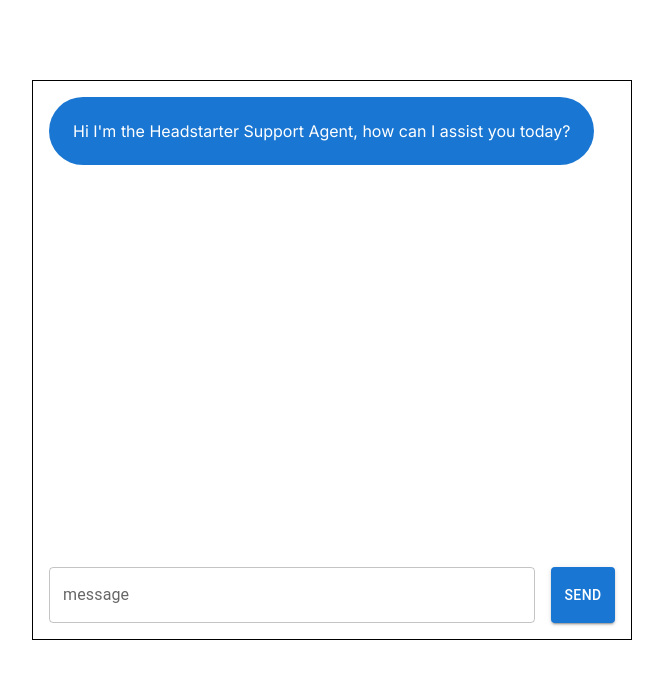
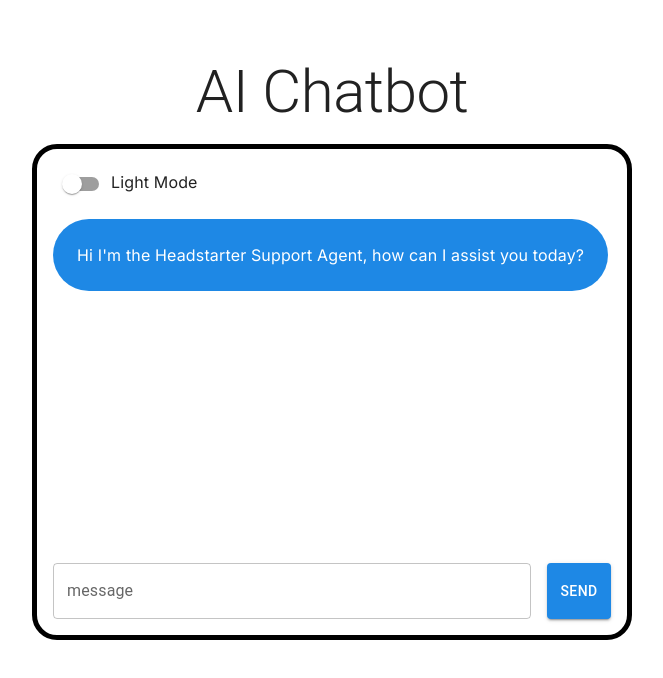
Before and after one commit to mdsptwry/AIChatbot, a Next.js app: page / in a window 1280 px wide. Shown: the top 678 px of the page, without its empty margins (308-971 px from the left). Built offline with nearby package versions, Linux system fonts and the light colour scheme.

Commit message:
Made sure that when pressed 'enter' the message is sent, and made sure message box has multiple lines instead of one single line, and that it resets back after message is sent. Increased margin on top to make title visible and message box extends.

```diff
--- a/app/page.js
+++ b/app/page.js
@@ -1,10 +1,13 @@
 'use client'
-import {Box, Button, Stack, TextField} from "@mui/material"
-import { Content } from "next/font/google";
-import Image from "next/image";
+import {Box, Button, CssBaseline, Stack, Switch,
+  TextField, createTheme, ThemeProvider, Typography} from "@mui/material"
+//import { Content } from "next/font/google";
+//import Image from "next/image";
+//{ Messages } from "openai/resources/beta/threads/messages";
 import {useState, useEffect, useRef} from "react";
 
 export default function Home() {
+  const [darkMode, setDarkMode] = useState(false);
   const [messages, setMessages] = useState([
     {
     role: 'assistant',
@@ -13,7 +16,7 @@
   ])
 
   const [message, setMessage] = useState('')
-  // const messagesEndRef = useRef(null)
+  const messagesEndRef = useRef(null)
 
   const sendMessage = async()=>{
     setMessage('')
@@ -22,6 +25,7 @@
       {role: 'user', content: message},
       {role: 'assistant', content:""}
     ])
+
     const response = fetch('/chat', {
       method: "POST",
       headers:{
@@ -56,17 +60,49 @@
     })
   }
 
-  // // Function to scroll to the bottom of the messages container
-  // const scrollToBottom = () => {
-  //   messagesEndRef.current?.scrollIntoView({behavior: "smooth"})
-  // }
+  // Function to scroll to the bottom of the messages container
+  const scrollToBottom = () => {
+    messagesEndRef.current?.scrollIntoView({behavior: "smooth"})
+  }
 
-  // useEffect (() => {
-  //   scrollToBottom();
-  // }, [messages])
+  useEffect (() => {
+    scrollToBottom();
+  }, [messages])
+
+  const handleToggle = () => {
+    setDarkMode(!darkMode);
+  };
+
+  const lightTheme = createTheme({
+    palette: {
+      mode: 'light',
+      primary: {
+        main: '#1E88E5',
+      },
+      secondary: {
+        main: '#FB8C00',
+      },
+    },
+
+  });
+
+  const darkTheme = createTheme({
+    palette: {
+      mode: 'dark',
+      primary: {
+        main: '#CE93D8',
+      },
+      secondary: {
+        main: '#80CBC4',
+      },
+    },
+
+  });
 
 
   return (
+    <ThemeProvider theme={darkMode? darkTheme: lightTheme}>
+    <CssBaseline />
     <Box
       width={"100vw"}
       height={"50vw"}
@@ -75,15 +111,22 @@
       justifyContent={"center"}
       alignItems={"center"}
     >
+      <Typography variant="h2" marginTop={7}>AI Chatbot</Typography>
       <Stack
-      marginTop={10}
+       marginTop={2}
        direction={"column"}
        width={'600px'}
        height={'700px'}
-       border={'1px solid black'}
+       border={'5px solid'}
+       borderColor={darkMode? 'white': 'black'}
+       borderRadius={"25px"}
        p={2}
        spacing={2}
       >
+        <Box>
+          <Switch checked={darkMode} onChange={handleToggle}></Switch>
+          {darkMode ? "Dark Mode": "Light Mode"}
+        </Box>
         <Stack
           direction={'column'}
           spacing={2}
@@ -114,6 +157,7 @@
               </Box>
             ))
           }
+          <div ref={messagesEndRef}/>
         </Stack>
         <Stack
           direction={'row'}
@@ -124,6 +168,16 @@
             fullWidth
             value={message}
             onChange={(e)=>setMessage(e.target.value)}
+            onKeyDown={(e) => {
+              if (e.key==='Enter'){
+                e.preventDefault()
+                sendMessage()
+              }
+            }}
+            multiline
+            maxRows={4}
+            variant="outlined"
+            sx={{resize: 'none'}}
             />
             <Button
               variant="contained"
@@ -132,5 +186,6 @@
         </Stack>
       </Stack>
     </Box>
+    </ThemeProvider>
   )
 }
--- a/package.json
+++ b/package.json
@@ -11,7 +11,7 @@
   "dependencies": {
     "@emotion/react": "^11.13.0",
     "@emotion/styled": "^11.13.0",
-    "@mui/material": "^5.16.6",
+    "@mui/material": "^5.16.7",
     "next": "14.2.5",
     "openai": "^4.55.1",
     "react": "^18",
```
Also changed, not shown: 1 other file (tests, documents, lock files or other folders).
